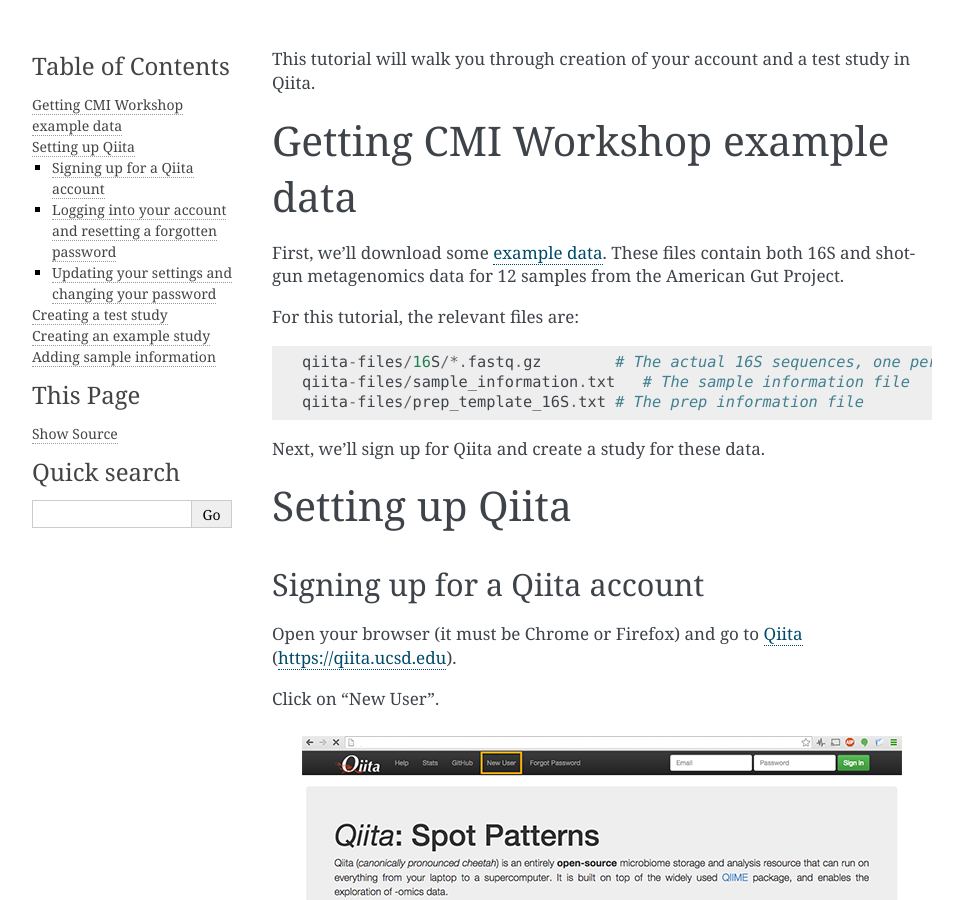
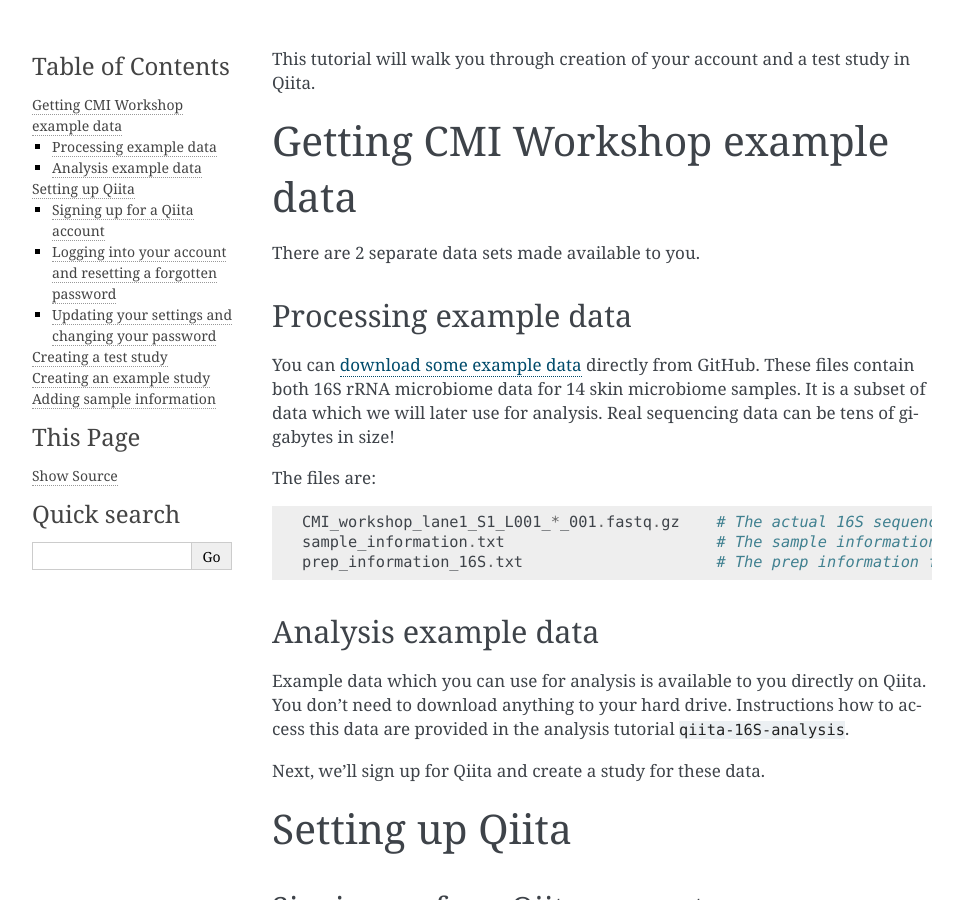
Before and after one commit to biocore/cmi-workshops, a Sphinx documentation site: the page built from docs/qiita-create-study.rst, in a window 1280 px wide and 900 px high. Shown: the whole window, without its empty margins (148-1111 px from the left). Built offline with Sphinx 7.4.7, drawn with Linux system fonts in a browser that asks for light colours; cross-references to code outside the pages are shown as plain code.

Commit message:
updated create study file

```diff
--- a/docs/qiita-create-study.rst
+++ b/docs/qiita-create-study.rst
@@ -5,15 +5,25 @@
 Getting CMI Workshop example data
 ---------------------------------
 
-First, we'll download some `example data <https://github.com/biocore/cmi-workshops/blob/master/docs/example_data/qiita-files.zip?raw=true>`__. These files contain both 16S and shotgun metagenomics
-data for 12 samples from the American Gut Project.
+There are 2 separate data sets made available to you.
 
-For this tutorial, the relevant files are::
+Processing example data
+~~~~~~~~~~~~~~~~~~~~~~~
+You can `download some example data <https://github.com/biocore/cmi-workshops/blob/master/docs/example_data/qiita-files.zip?raw=true>`__ directly from GitHub.
+These files contain both 16S rRNA microbiome data for 14 skin microbiome samples. It is a subset of data which we will later use for analysis.
+Real sequencing data can be tens of gigabytes in size!
 
-    qiita-files/16S/*.fastq.gz        # The actual 16S sequences, one per sample
-    qiita-files/sample_information.txt   # The sample information file
-    qiita-files/prep_template_16S.txt # The prep information file
+The files are::
 
+    CMI_workshop_lane1_S1_L001_*_001.fastq.gz    # The actual 16S sequences - forward reads (R1), reverse reads (R2) and barcodes (I1)
+    sample_information.txt                       # The sample information file
+    prep_information_16S.txt                     # The prep information file
+
+
+Analysis example data
+~~~~~~~~~~~~~~~~~~~~~
+Example data which you can use for analysis is available to you directly on Qiita. You don't need to download anything to your hard drive.
+Instructions how to access this data are provided in the analysis tutorial :here:`qiita-16S-analysis`.
 
 Next, we'll sign up for Qiita and create a study for these data.
 
```
